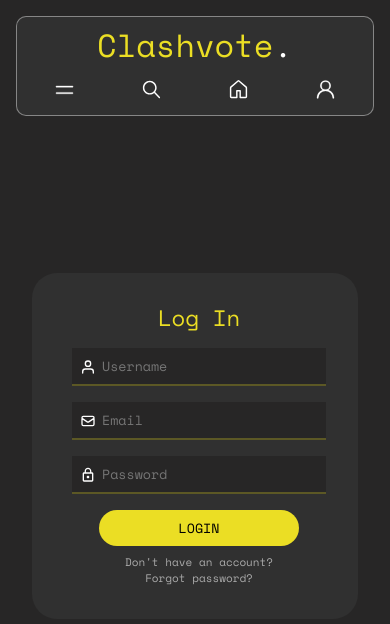
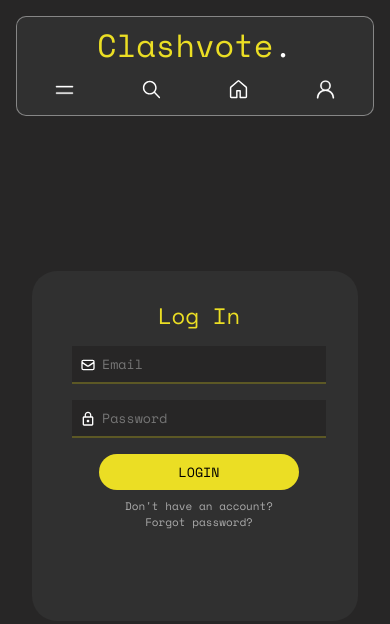
Before and after one commit to josedrios/clashvote, a React (Vite) app: page / in a window 390 px wide. Shown: the top 624 px of the page. Built offline with nearby package versions, Linux system fonts and the light colour scheme.

Commit message:
Was able to make the log/sign tab transition between auth tabs have a smooth swipe animation

```diff
--- a/src/Components/pages/Auth.jsx
+++ b/src/Components/pages/Auth.jsx
@@ -12,11 +12,11 @@ function Auth({}) {
     return (
         <div id="auth-container">
             <div id="sign-log-container">
-                <div id="signup-container" className={`${"signup" === authTab ? "selected" : "not-selected"}`}>
+                <div id="signup-container" className={`auth-tab ${"signup" === authTab ? "selected" : "not-selected"}`}>
                     <h3 className={`sign-log-header ${"signup" === authTab ? "slider-fade" : ""}`}>Sign Up</h3>
                     <AuthForm authType={"signup"} authTab={authTab} setAuthTab={setAuthTab} />
                 </div>
-                <div id="login-container" className={`${"login" === authTab ? "selected" : "not-selected"}`}>
+                <div id="login-container" className={`auth-tab ${"login" === authTab ? "selected" : "not-selected"}`}>
                     <h3 className={`sign-log-header ${"login" === authTab ? "slider-fade" : ""}`}>Log In</h3>
                     <AuthForm authType={"login"} authTab={authTab} setAuthTab={setAuthTab} />
                 </div>
@@ -37,7 +37,7 @@ export default Auth;
 function AuthForm({ authType, authTab, setAuthTab }) {
     return (
         <form className={`auth-form ${authType === authTab ? "slider-fade" : ""}`} action="" id={`${authType}-form`}>
-            {authType !== "signup" && (
+            {authType === "signup" && (
                 <div className="auth-input-container">
                     <FiUser className="auth-input-icon" />
                     <input type="text" name="username" placeholder="Username" />
--- a/src/styles/components/_forms.scss
+++ b/src/styles/components/_forms.scss
@@ -156,16 +156,47 @@
     display: inline;
 }
 
-@media (max-width: 500px ){
+@media (max-width: 600px) {
+    #sign-log-container {
+        height: 350px;
+    }
+
     #art-slider {
         display: none;
     }
 
     .not-selected {
-        display: none !important;
+        animation: from-selected;
+        animation-duration: 0.5s;
+        position: absolute;
     }
 
     .selected {
+        animation: to-selected;
+        animation-duration: 0.5s;
         width: 100% !important;
     }
 }
+
+@keyframes from-selected {
+    0% {
+        transform: translateX(0px);
+    }
+    99% {
+        transform: translateX(-400px);
+    }
+    100% {
+        opacity: 0;
+        transform: translateX(400px)
+    }
+}
+
+@keyframes to-selected {
+    from {
+        transform: translateX(400px);
+    }
+
+    to {
+        transform: translateX(0px);
+    }
+}
--- a/src/styles/layouts/_misc.scss
+++ b/src/styles/layouts/_misc.scss
@@ -187,6 +187,7 @@
 }
 
 #sign-log-container {
+    overflow: hidden;
     margin: auto 0;
     background-color: $secondary-background-color;
     border-radius: $border-radius-lg;
@@ -213,7 +214,7 @@
 }
 
 #art-slider {
-    transition: transform $transition-duration-base ease-out;
+    transition: transform 0.4s ease-in-out;
     position: absolute;
     height: calc(100% - 2*$spacing-medium);
     width: calc(50% - $spacing-medium);
```
